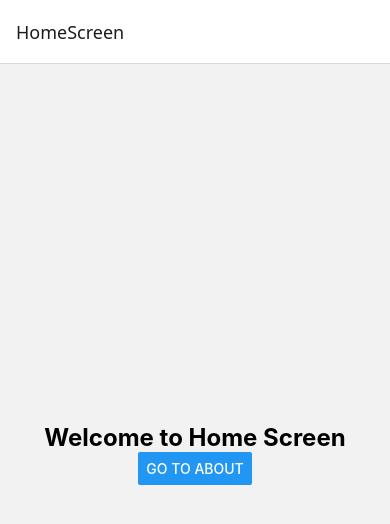
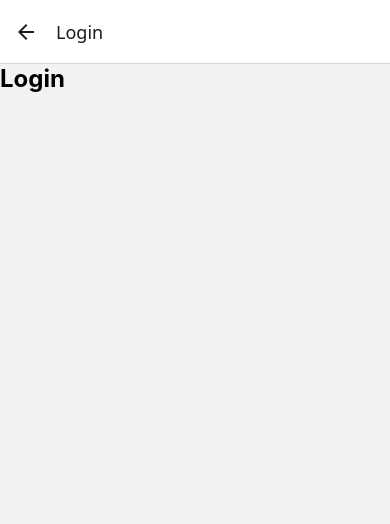
Before and after one commit to elitecoder05/vignan-feedback-app, a React Native app in the folder feedback/: screen /Login in a window 390 px wide. Shown: the top 524 px of the page. Built offline with nearby package versions, Linux system fonts and the light colour scheme.

Commit message:
working fine

```diff
--- a/feedback/App.tsx
+++ b/feedback/App.tsx
@@ -6,6 +6,7 @@ import { createStackNavigator } from '@react-navigation/stack';
 
 import HomeScreen from './screens/HomeScreen';
 import AboutScreen from './screens/AboutScreen';
+import Login from './screens/Login';
 
 const Stack = createStackNavigator();
 
@@ -15,6 +16,8 @@ export default function App() {
       <Stack.Navigator initialRouteName="HomeScreen">
         <Stack.Screen name="HomeScreen" component={HomeScreen} />
         <Stack.Screen name="AboutScreen" component={AboutScreen} />
+        <Stack.Screen name="Login" component={Login} />
+
       </Stack.Navigator>
     </NavigationContainer>
   );
--- a/feedback/screens/HomeScreen.tsx
+++ b/feedback/screens/HomeScreen.tsx
@@ -9,6 +9,8 @@ const HomeScreen = () => {
     <View style={styles.container}>
       <Text style={styles.title}>Welcome to Home Screen</Text>
       <Button title="Go to About" onPress={() => navigation.navigate('AboutScreen')} />
+      <Button title="Go to login" onPress={() => navigation.navigate('Login')} />
+
     </View>
   );
 };
--- /dev/null
+++ b/feedback/screens/Login.tsx
@@ -0,0 +1,21 @@
+import { View, Text , StyleSheet } from 'react-native'
+import React from 'react'
+
+const Login = () => {
+  return (
+    <View>
+      <Text style = {styles.title}>Login</Text>
+    </View>
+  )
+}
+
+const styles = StyleSheet.create({
+
+
+    title: {
+        fontSize: 24,
+        fontWeight: 'bold',
+      },
+});
+
+export default Login
```
